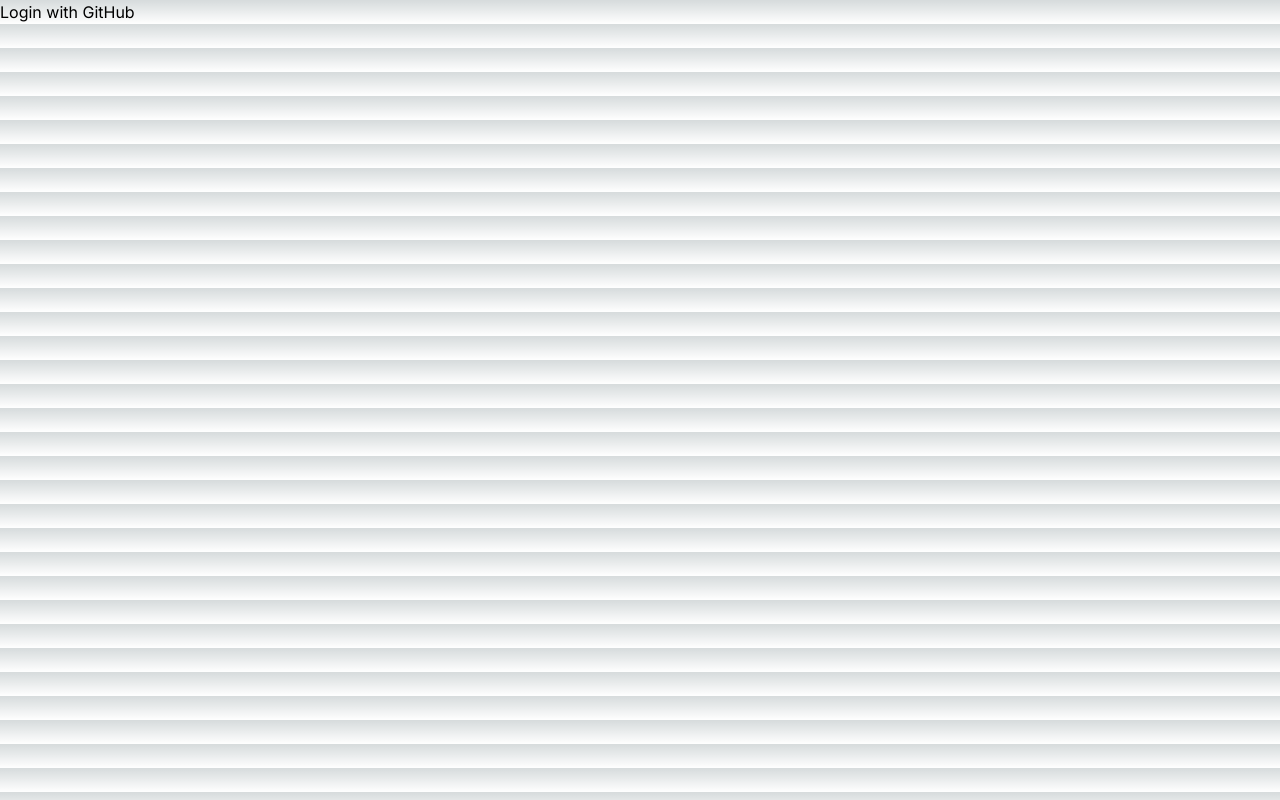
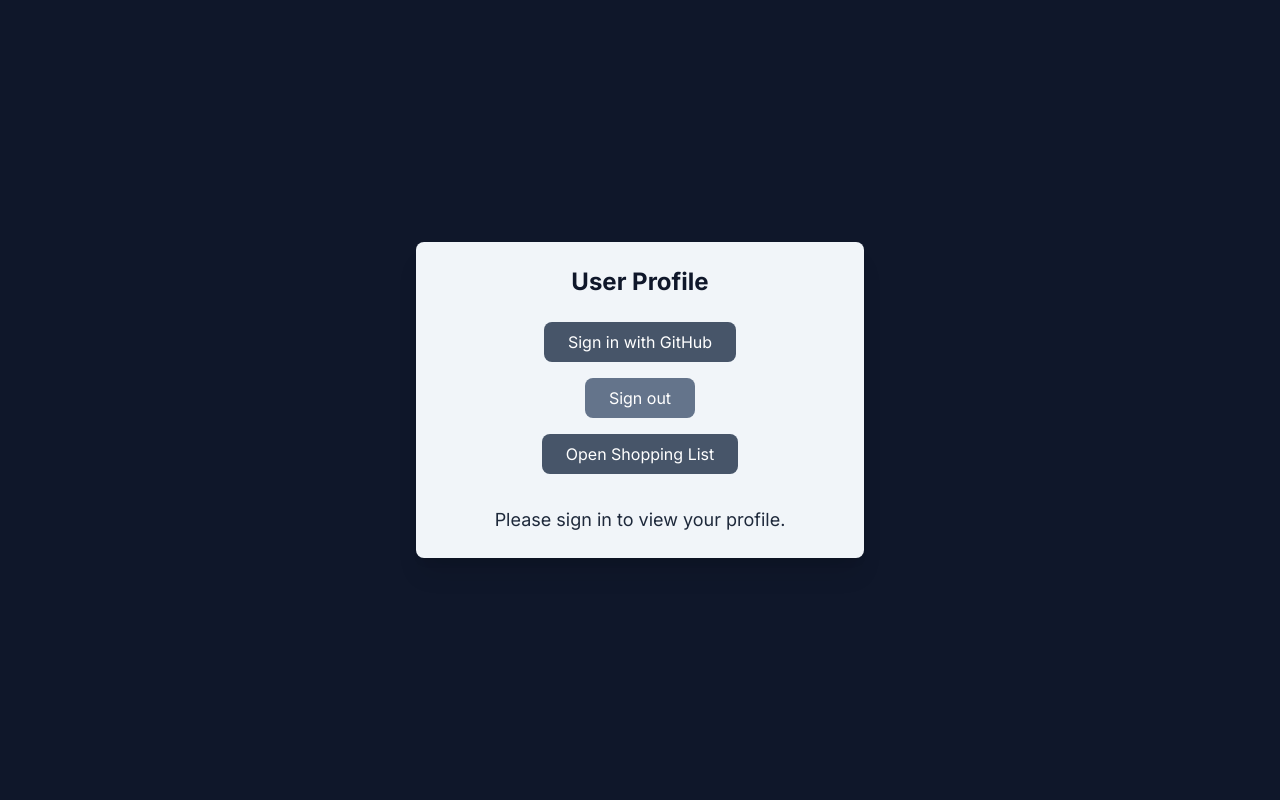
Before and after one commit to ChintanMadaar/CPRG306-WebDevelopment, a Next.js app: page /week-8 in a window 1280 px wide. Built offline with nearby package versions, Linux system fonts and the light colour scheme; no server answers.

Commit message:
Update page.js

```diff
--- a/app/week-8/page.js
+++ b/app/week-8/page.js
@@ -1,21 +1,58 @@
+"use client";
+import Link from "next/link";
 import { useUserAuth } from "./_utils/auth-context";
 
-export default function LandingPage() {
+const UserProfile = () => {
   const { user, gitHubSignIn, firebaseSignOut } = useUserAuth();
 
+  const handleGitHubSignIn = async () => {
+    await gitHubSignIn();
+  };
+
+  const handleFirebaseSignOut = async () => {
+    await firebaseSignOut();
+  };
+
   return (
-    <div>
-      {!user ? (
-        <button onClick={gitHubSignIn}>Login with GitHub</button>
-      ) : (
-        <div>
-          <p>
-            Welcome, {user.displayName} ({user.email})
-          </p>
-          <button onClick={firebaseSignOut}>Logout</button>
-          <a href="/week-9/shopping-list">Go to Shopping List</a>
+    <div className="min-h-screen bg-slate-900 flex flex-col justify-center items-center py-10">
+      <div className="bg-slate-100 p-6 rounded-lg shadow-xl w-full max-w-md">
+        <h1 className="text-2xl font-bold mb-6 text-center text-slate-900">
+          User Profile
+        </h1>
+        <div className="flex flex-col items-center">
+          <button
+            className="bg-slate-600 hover:bg-slate-700 text-white py-2 px-6 rounded-lg mb-4 transition-colors duration-300"
+            onClick={handleGitHubSignIn}
+          >
+            Sign in with GitHub
+          </button>
+          <button
+            className="bg-slate-500 hover:bg-slate-600 text-white py-2 px-6 rounded-lg mb-4 transition-colors duration-300"
+            onClick={handleFirebaseSignOut}
+          >
+            Sign out
+          </button>
+          <Link
+            href="week-7"
+            className="bg-slate-600 hover:bg-slate-700 text-white py-2 px-6 rounded-lg mb-4 text-center block transition-colors duration-300"
+          >
+            Open Shopping List
+          </Link>
+          <div className="mt-4 text-center">
+            {user ? (
+              <p className="text-lg text-slate-800">
+                Welcome, {user.displayName} ({user.email})
+              </p>
+            ) : (
+              <p className="text-lg text-slate-800">
+                Please sign in to view your profile.
+              </p>
+            )}
+          </div>
         </div>
-      )}
+      </div>
     </div>
   );
-}
+};
+
+export default UserProfile;
```
